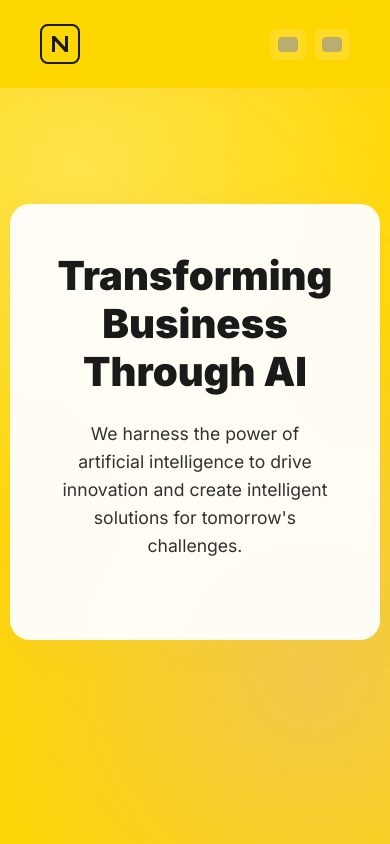
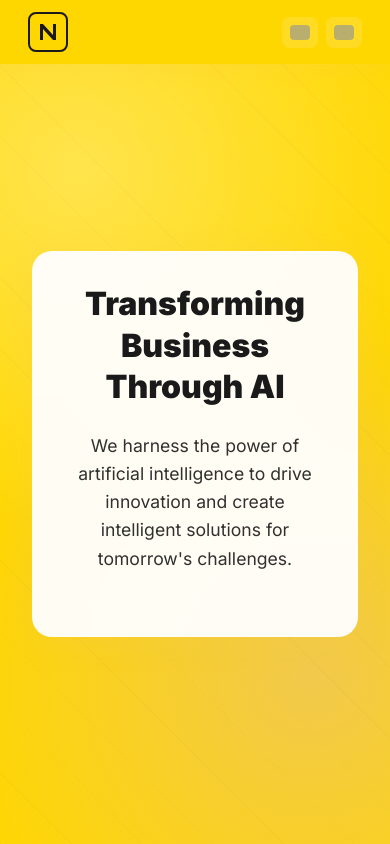
Before and after one commit to papiot/nerveworks.solutions, a plain HTML site: page index.html in a window 390 px wide. Shown: the top 844 px of the page. Drawn offline with Linux system fonts and the light colour scheme; grey boxes are pictures that could not be loaded.

Commit message:
Fix style

```diff
--- a/styles.css
+++ b/styles.css
@@ -21,7 +21,7 @@ body {
 
 .header {
     background: var(--yellow-primary);
-    padding: 1.5rem;
+    padding: 1rem;
     position: fixed;
     width: 100%;
     z-index: 1000;
@@ -65,7 +65,7 @@ body {
 }
 
 .hero {
-    height: 100vh;
+    min-height: 100vh;
     display: flex;
     align-items: center;
     justify-content: center;
@@ -74,6 +74,7 @@ body {
     position: relative;
     overflow: hidden;
     background: var(--yellow-primary);
+    padding-top: calc(70px + 2rem);
 }
 
 .hero::before {
@@ -205,11 +206,30 @@ body {
 }
 
 @media (max-width: 768px) {
+    .header {
+        padding: 0.75rem;
+    }
+
+    .hero {
+        padding-top: calc(60px + 1rem);
+    }
+
     .hero h1 {
         font-size: 2.5rem;
+        line-height: 1.3;
     }
 
     .hero p {
         font-size: 1.1rem;
     }
+
+    .hero-content {
+        padding: 2rem;
+    }
 }
+
+@media (max-width: 480px) {
+    .hero h1 {
+        font-size: 2rem;
+    }
+}
```
